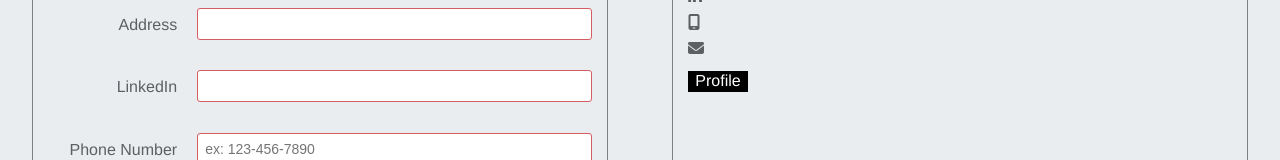
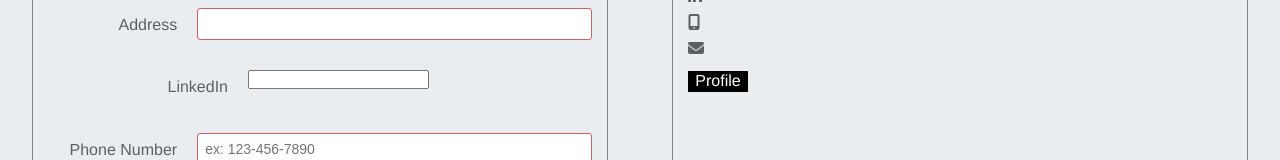
Before and after one commit to chapmancbVCU/cv-application, a React (Create React App) app: page / in a window 1280 px wide. Shown: the part 385-545 px from the top of the page. Built offline with nearby package versions, Linux system fonts and the light colour scheme.

Commit message:
Changed input type for LinkedIn field to URL

```diff
--- a/src/components/Form.tsx
+++ b/src/components/Form.tsx
@@ -110,7 +110,7 @@ const Form : FC<ApplicationProps> = ({
                     <label htmlFor="linked-in">LinkedIn</label>
                     <input id="linked-in"
                         name="linked-in"
-                        type="text"
+                        type="url"
                         minLength={5}
                         required
                         onChange={(event) => handleLinkedInLink(event)}
```
